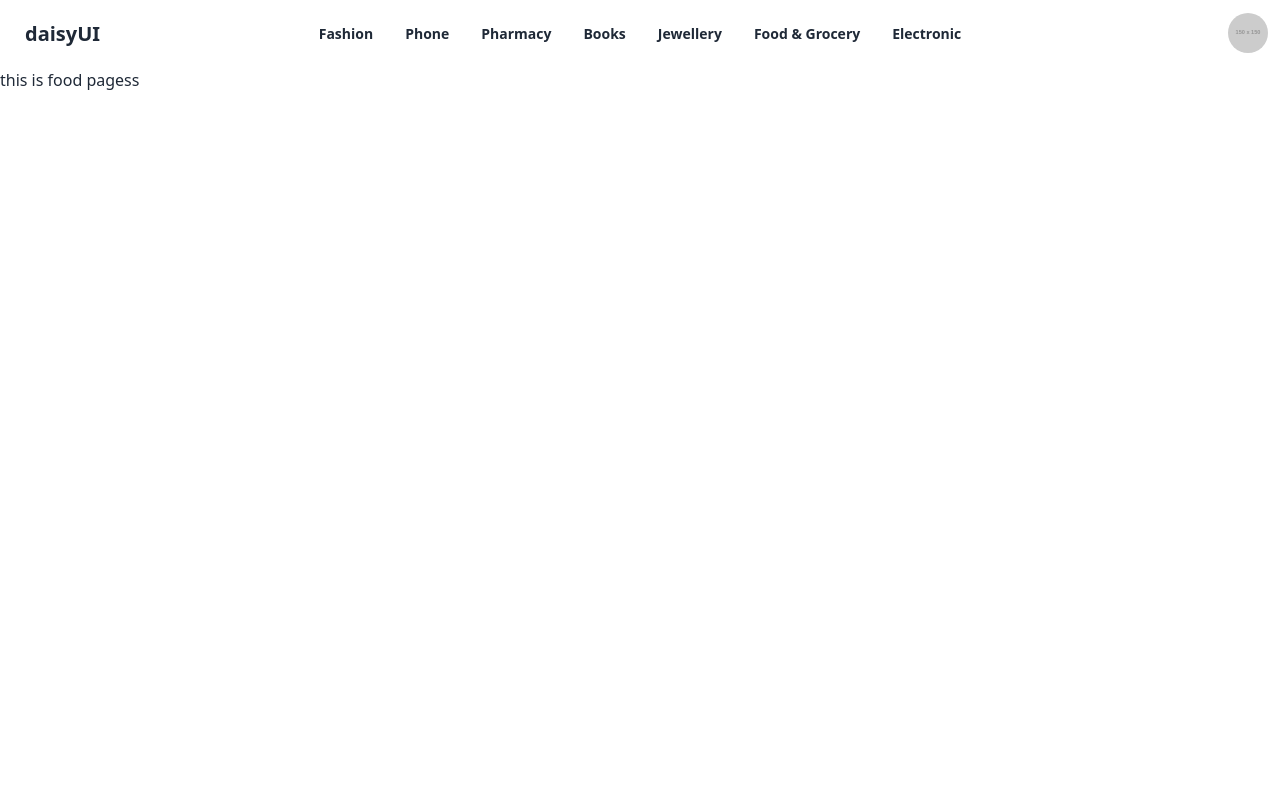
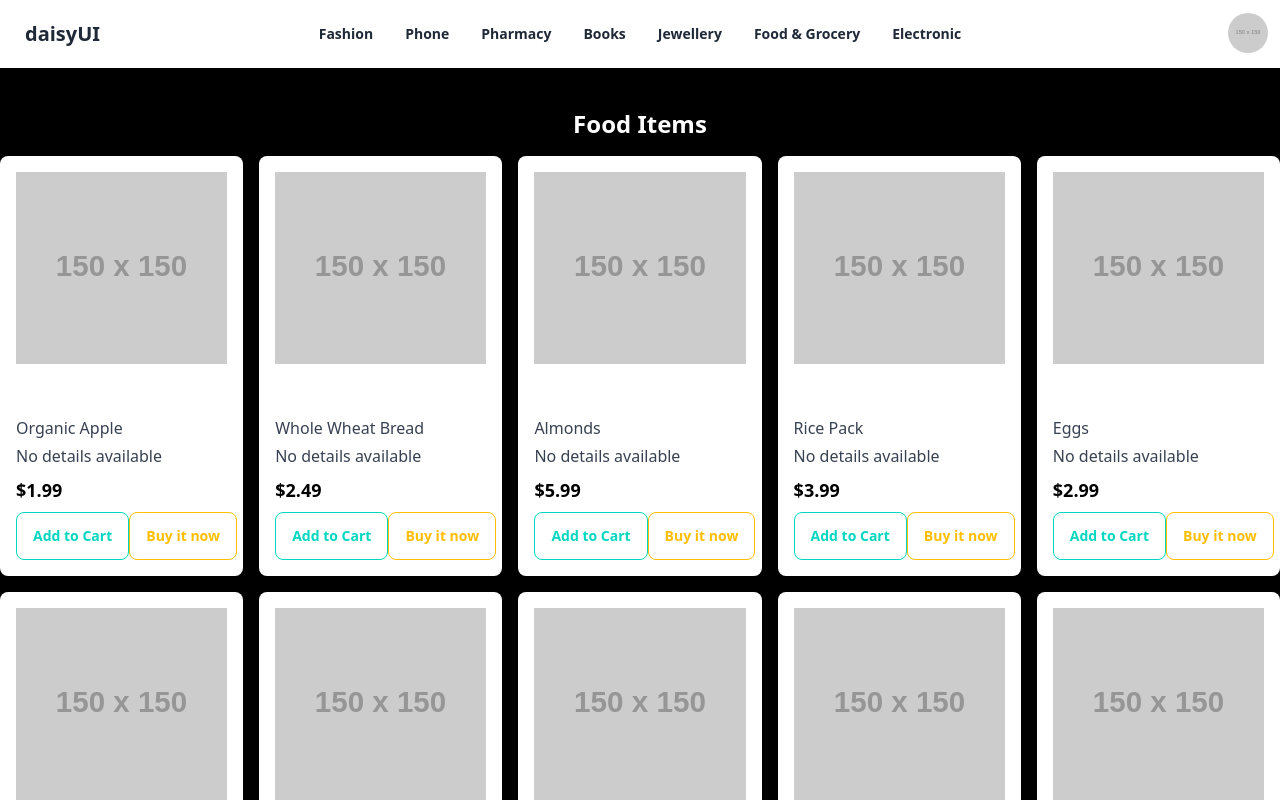
Before and after one commit to shahiur17/SEBA-BAZZAR-SHOP, a React (Vite) app: page /food in a window 1280 px wide. Shown: the top 800 px of the page. Built offline with nearby package versions, Linux system fonts and the light colour scheme.

Commit message:
added the food card section

```diff
--- a/src/Pages/Foods.jsx
+++ b/src/Pages/Foods.jsx
@@ -1,5 +1,11 @@
+import FoodsCard from "../component/ProductsCard/FoodsCard";
+import data from "../data/product.json";
 const Foods = () => {
-  return <div>this is food pagess</div>;
+  return (
+    <div>
+      <FoodsCard data={data} />
+    </div>
+  );
 };
 
 export default Foods;
--- /dev/null
+++ b/src/component/ProductsCard/FoodsCard.jsx
@@ -0,0 +1,60 @@
+const FoodsCard = ({ data }) => {
+  // Helper function to filter fashion items
+  const getFoodItems = (array) => {
+    if (Array.isArray(array)) {
+      return array.filter((item) => item.name.includes("Food"));
+    }
+    return [];
+  };
+
+  const topFoodItems = getFoodItems(data).slice(0, 20); // Get the top 10 fashion items
+
+  return (
+    <div>
+      <section className="bg-black text-white py-6">
+        <h2 className="text-2xl text-center font-bold my-4">Food Items</h2>
+        <div className="grid grid-cols-1 md:grid-cols-2 lg:grid-cols-5 gap-4">
+          {topFoodItems.map((item) => (
+            <div
+              key={item.id}
+              className="flex flex-col bg-white p-4 rounded-lg shadow-lg"
+            >
+              <div className="overflow-hidden">
+                <img
+                  src={item.image || "fallback-image-url"} // Fallback image if none provided
+                  alt={item.name || "Product Image"} // Fallback alt text
+                  className="object-cover h-48 w-full mb-4 transform transition duration-300 ease-in-out hover:scale-125"
+                />
+              </div>
+              <h3 className="text-xl font-semibold mb-2">
+                {item.name || "Unnamed Product"}
+              </h3>
+              <p className="text-gray-700 mb-1">
+                {item.title || "Unknown Brand"}{" "}
+                {/* 'title' could be used for brand or category */}
+              </p>
+              <p className="text-gray-700 mb-2">
+                {item.details || "No details available"}
+              </p>
+              <div className="flex items-center mb-2">
+                <p className="text-lg font-bold text-black">
+                  ${item.price.toFixed(2)}
+                </p>
+              </div>
+              <div className="flex justify-between">
+                <button className="btn btn-outline btn-accent">
+                  Add to Cart
+                </button>
+                <button className="btn btn-outline btn-warning">
+                  Buy it now
+                </button>
+              </div>
+            </div>
+          ))}
+        </div>
+      </section>
+    </div>
+  );
+};
+
+export default FoodsCard;
```
